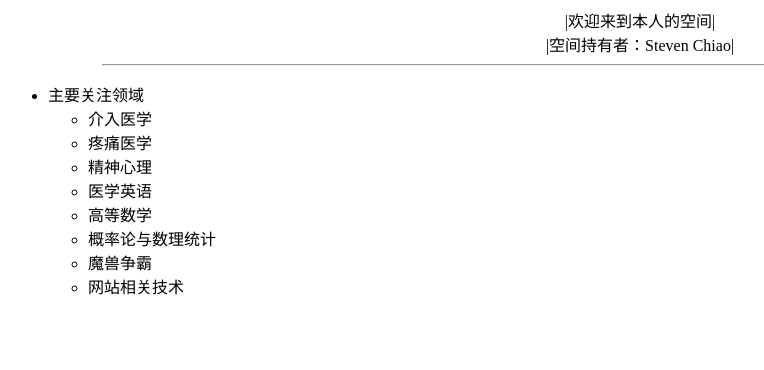
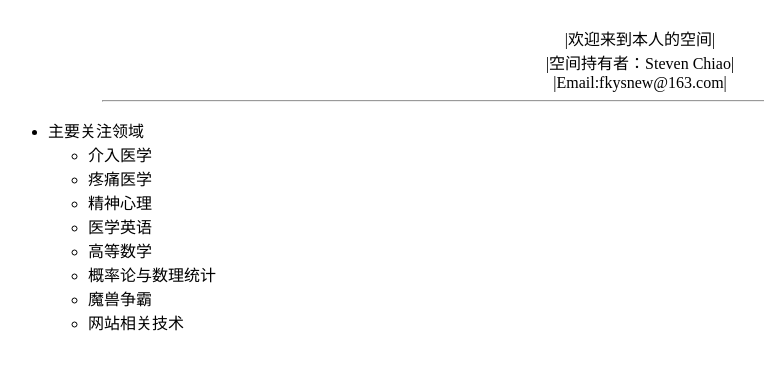
Before and after one commit to warcrafthuman/warcrafthuman.github.io, a plain HTML site: page index.html in a window 1280 px wide. Shown: the whole page, without its empty margins (0-764 px from the left). Drawn offline with Linux system fonts and the light colour scheme.

Commit message:
更新 index.html

```diff
--- a/index.html
+++ b/index.html
@@ -1,5 +1,6 @@
-<center>|欢迎来到本人的空间|<br>
+<center><br>|欢迎来到本人的空间|<br>
 |空间持有者：Steven Chiao|<br>
+|Email:fkysnew@163.com|<br>
 </center>
 
 <hr width="85%" />
```
